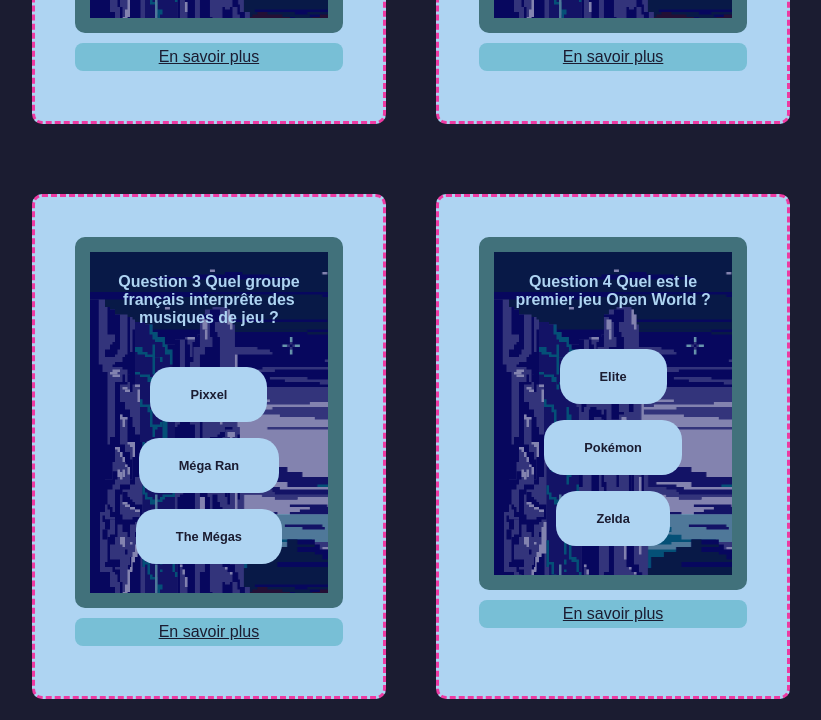
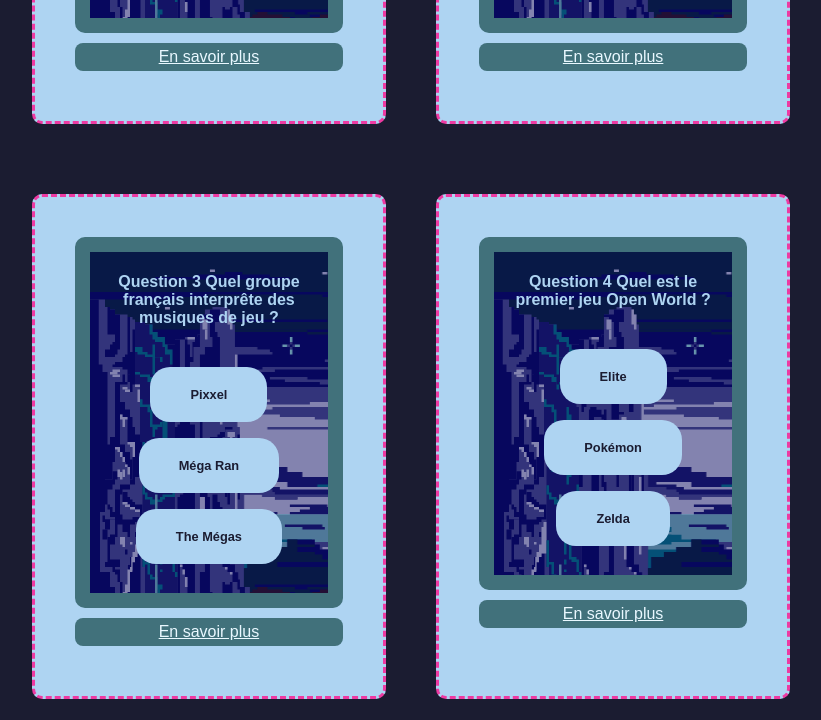
Before and after one commit to WildCodeSchool-2023-09/JS-RemoteFR-jurascripts-P1-2PAC-MAN, a website: page index.html in a window 1280 px wide. Shown: the part 1040-1760 px from the top of the page, without its empty margins (229-1050 px from the left). Drawn offline with Linux system fonts and the light colour scheme.

Commit message:
Changement couleur "en savoir plus".css

```diff
--- a/style.css
+++ b/style.css
@@ -136,15 +136,15 @@
   display: flex;
   padding: 5px 10px;
   margin: 10px 0px;
-  background-color: var(--vertgameboy-color);
+  background-color: var(--vertcontourGameboy-color);
   border-radius: 8px;
-  color: var(--primary-color);
+  color: var(--third-color);
   transition: 0.3s all ease-in-out;
   justify-content: center;
 }
 
 a:hover {
-  background-color: var(--vertcontourGameboy-color);
+  background-color: var(--primary-color);
   font-size: 1rem;
   color: var(--third-color);
 }
```
